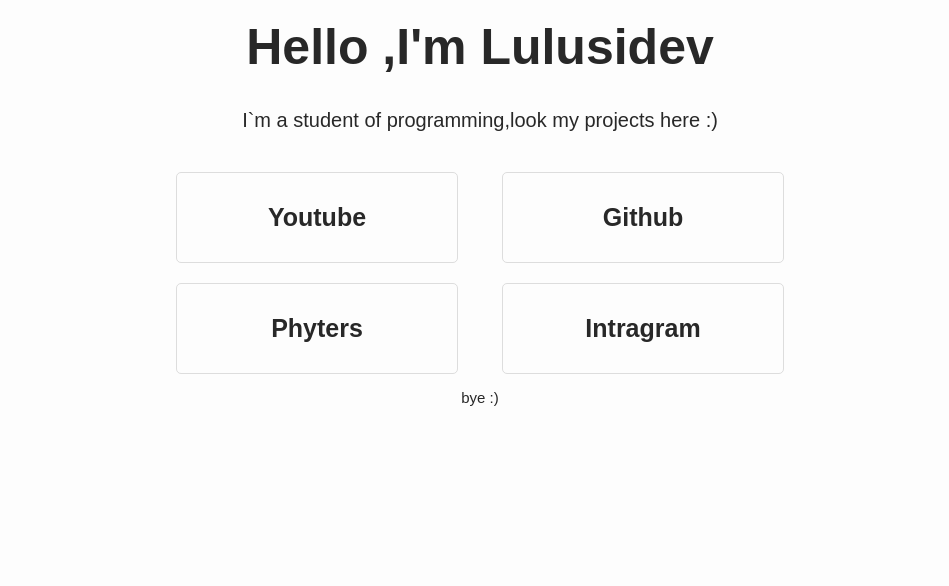
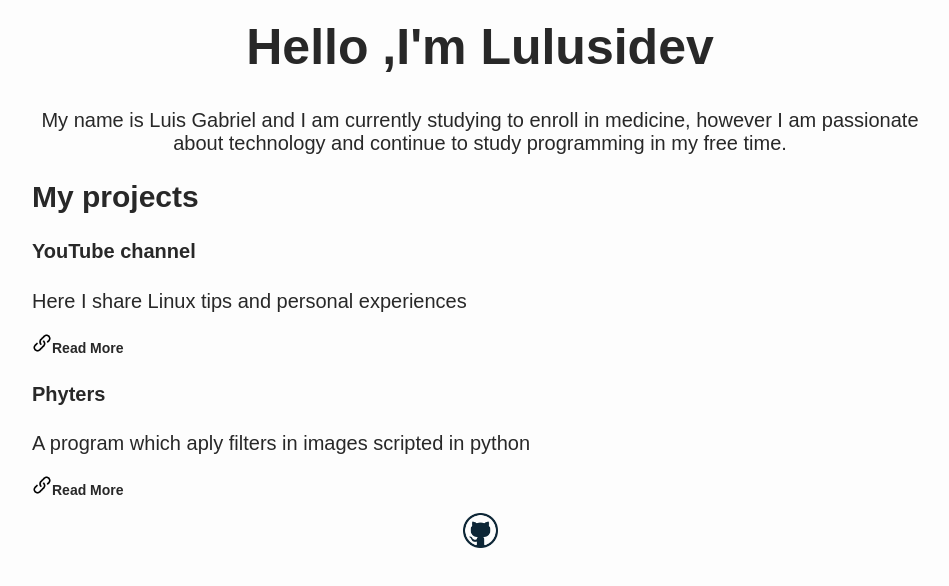
Before and after one commit to Lulusidev/Lulusidev, a plain HTML site: page index.html in a window 1280 px wide. Shown: the part 202-788 px from the top of the page, without its empty margins (160-1109 px from the left). Drawn offline with Linux system fonts and the light colour scheme.

Commit message:
new site

```diff
--- a/assets/style.css
+++ b/assets/style.css
@@ -1,9 +1,13 @@
 * {
     text-rendering: optimizeLegibility;
   }
+.projects img {
+    height:20px;
+    width:20px;
+}
 
 body {
-    padding :0px;
+    padding:0px;
     margin:15%;
     margin-top: 30px;
     text-align: center;
@@ -27,41 +31,43 @@
     font-size: 20px;
 }
 
+.projects {
+    text-align: left;
+    color:#282828;
+
+    font-family: Arial, Helvetica, sans-serif;
+    font-size: 20px;
+}
 
 
-.links a {
-
-    margin:0px 20px;
-    margin-top: 20px;
+.projects a {
     text-decoration: none;
     color: #282828;
-    display:inline-block;
-    border: 1px solid #dddddd;
-    padding: 30px 40px;
-    width: 200px;
-    height: auto;
-
-    border-radius: 5px;
+    display:block;
     font-weight: bold;
-
-
     font-family: Arial, Helvetica, sans-serif;
-
-    font-size: 25px;
-    text-align: center;
+    font-size: 70%;
+    text-align: left;
 
 }
 
-.links a:hover {
+.projects a:hover {
     border-color: #0044CC;
     color: #0044CC;
 }
 
-.rodape p {
+.rodape {
 
     font-family: Arial, Helvetica, sans-serif;
     color:#282828;
     margin-top:15px;
     font-size: 15px;
     bottom:0;
+    height:15px
+    width:15px;
 }
+
+.rodape img {
+    height:35px;
+    width:35px;
+}
--- a/index.html
+++ b/index.html
@@ -13,23 +13,23 @@
                 Hello ,I'm Lulusidev
                 </h1>
                 <p>
-                    I`m a student of programming,look my projects here :)
+    My name is Luis Gabriel and I am currently studying to enroll in medicine, however I am passionate about technology and continue to study programming in my free time.
                 </p>
         </div>
 
-        <div class="links">
-
-            <a href="https://www.youtube.com/channel/UCP0eDxR289J_ISLbmjY-4lA">Youtube</a>
-            <a href="https://github.com/Lulusidev">Github</a>
-            <a href="https://github.com/Lulusidev/phyters">Phyters</a>
-            <a href="https://github.com/Lulusidev/album-de-fotos">Intragram</a>
-
+        <div class="projects">
+            <h2>My projects</h2>
+            <h4>YouTube channel</h4>
+            <p>Here I share Linux tips and personal experiences</p>
+            <a href="https://www.youtube.com/channel/UCP0eDxR289J_ISLbmjY-4lA"><img src="assets/7046086.png">Read More</a>
+            <h4>Phyters</h4>
+            <p>A program which aply filters in images scripted in python</p>
+            <a href="https://github.com/Lulusidev/phyters"><img src="assets/7046086.png">Read More</a>
         </div>
 
         <div class="rodape">
-            <p>
-                bye :)
-            </p>
+
+                            <a href="https://github.com/Lulusidev"><img src="assets/670020.png"></a>
         </div>
 
         </body>
```
Also changed, not shown: assets/670020.png (added), assets/7046086.png (added), 1 other file.
